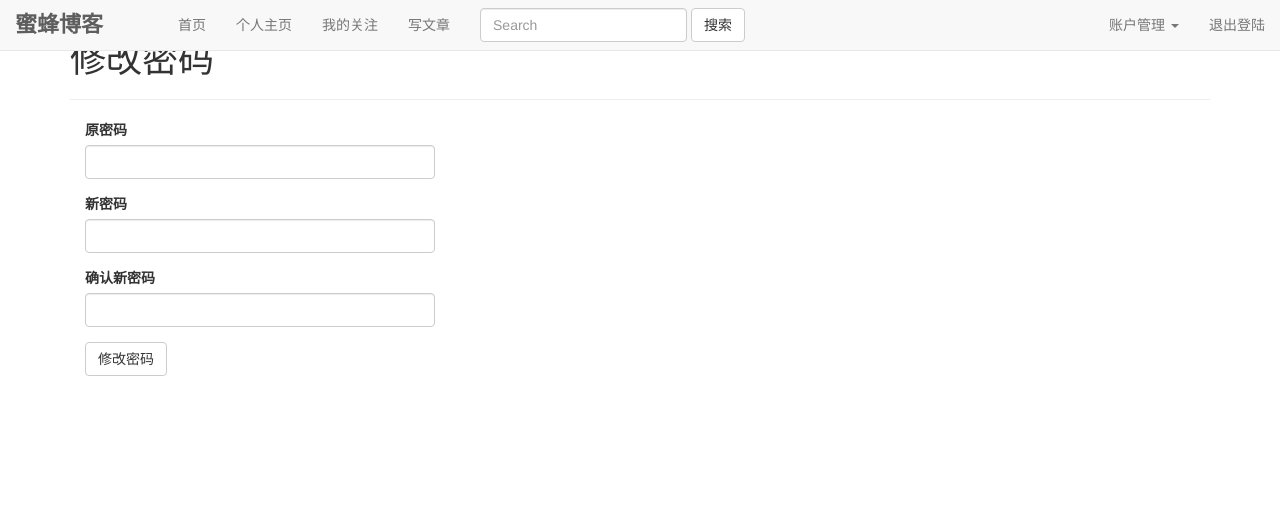
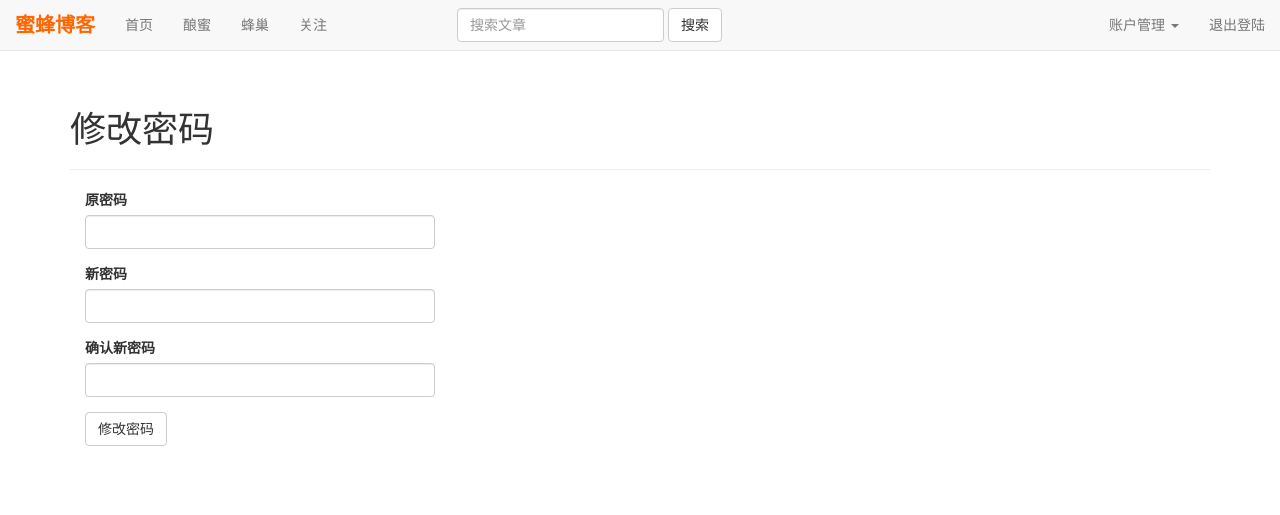
Before and after one commit to xiang162005/BeeBlog, a Flask app: page /changepassword in a window 1280 px wide. Shown: the top 515 px of the page. Run offline with Flask 2, Linux system fonts and the light colour scheme; the visitor is signed in with stand-in values (Sample User, id 1); data comes from the database, SQL or seed files in the repository; some libraries are stand-ins or nearby versions.

Commit message:
初步完成导航条设计

```diff
--- a/app/main/views.py
+++ b/app/main/views.py
@@ -79,6 +79,7 @@ def edit_profile_admin(id):
 
 # 写文章
 @main.route('/write', methods=['GET', 'POST'])
+@login_required
 def write():
     form = PostForm()
     if current_user.can(Permission.WRITE) and form.validate_on_submit():
--- a/app/static/styles.css
+++ b/app/static/styles.css
@@ -1,5 +1,13 @@
-.self-navbar-brand-text {
+.navbar-brand {
     font-family: cursive;
     font-weight: bold;
-    font-size: 22px;
+    font-size: 20px;
 }
+body {
+    padding-top: 70px;
+    padding-bottom: 70px;
+}
+.navbar-default .navbar-nav > li > a:hover,
+.navbar-default .navbar-nav > li > a:focus {
+  color: #FF6600;
+}
--- a/app/templates/base.html
+++ b/app/templates/base.html
@@ -33,23 +33,22 @@
           <span class="icon-bar"></span>
           <span class="icon-bar"></span>
         </button>
-        <a class="navbar-brand" href="{{ url_for('main.index') }}">
-          <span class="self-navbar-brand-text">蜜蜂博客</span>
+        <a class="navbar-brand" href="{{ url_for('main.index') }}" style="color: #FF6600">蜜蜂博客</a>
       </div>
 
       <!-- Collect the nav links, forms, and other content for toggling -->
       <div class="collapse navbar-collapse" id="bs-example-navbar-collapse-1">
         <ul class="nav navbar-nav">
           <li><a href="{{ url_for('main.index') }}">首页</a></li>
+          <li><a href="{{ url_for('main.write') }}">酿蜜</a></li>
           {% if current_user.is_authenticated %}
-            <li><a href="{{ url_for('main.user', username=current_user.username) }}">个人主页</a></li>
-            <li><a href="{{ url_for('main.followed_posts') }}">我的关注</a></li>
+            <li><a href="{{ url_for('main.user', username=current_user.username) }}">蜂巢</a></li>
+            <li><a href="{{ url_for('main.followed_posts') }}">关注</a></li>
           {% endif %}
-          <li><a href="{{ url_for('main.write') }}">写文章</a></li>
         </ul>
-        <form class="navbar-form navbar-left">
+        <form class="navbar-form navbar-left" style="margin-left: 100px;">
           <div class="form-group">
-            <input type="text" class="form-control" placeholder="Search">
+            <input type="text" class="form-control" placeholder="搜索文章">
           </div>
           <button type="submit" class="btn btn-default">搜索</button>
         </form>
```
